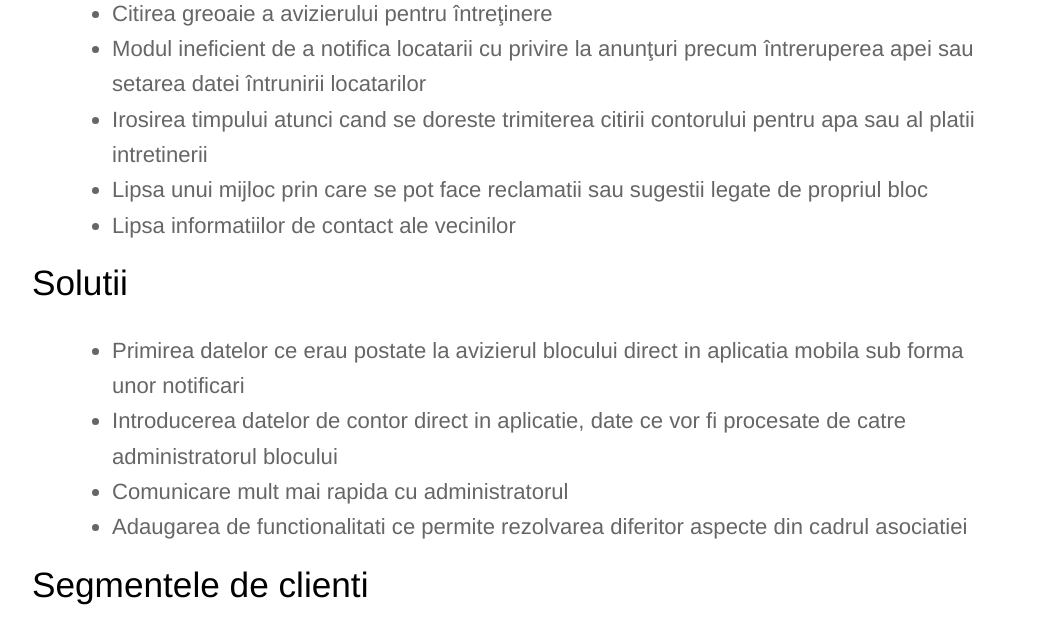
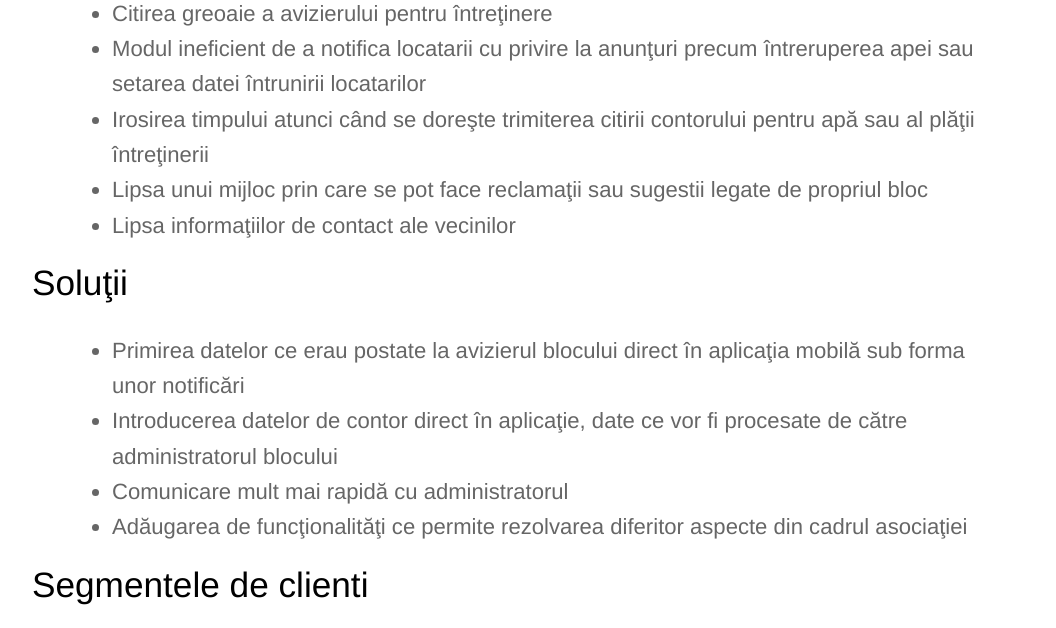
Before and after one commit to rptoma/Flaty, a Jekyll site: the page built from _posts/2018-10-14-ce-este-flaty.md, in a window 1280 px wide and 900 px high, scrolled down 926 px. Shown: the part 153-781 px from the top of the window, without its empty margins (108-1164 px from the left). Built offline with Jekyll 4.4.1, drawn with Linux system fonts in a browser that asks for light colours.

Commit message:
Updated '_posts/2018-10-14-ce-este-flaty.md' via CloudCannon

```diff
--- a/_posts/2018-10-14-ce-este-flaty.md
+++ b/_posts/2018-10-14-ce-este-flaty.md
@@ -13,16 +13,16 @@ Flaty este o aplicaţie mobilă ce oferă suport atât pentru Android, cât şi
 
 > * Citirea greoaie a avizierului pentru întreţinere
 > * Modul ineficient de a notifica locatarii cu privire la anunţuri precum întreruperea apei sau setarea datei întrunirii locatarilor
-> * Irosirea timpului atunci cand se doreste trimiterea citirii contorului pentru apa sau al platii intretinerii
-> * Lipsa unui mijloc prin care se pot face reclamatii sau sugestii legate de propriul bloc
-> * Lipsa informatiilor de contact ale vecinilor
+> * Irosirea timpului atunci când se doreşte trimiterea citirii contorului pentru apă sau al plăţii întreţinerii
+> * Lipsa unui mijloc prin care se pot face reclamaţii sau sugestii legate de propriul bloc
+> * Lipsa informaţiilor de contact ale vecinilor
 
-## Solutii
+## Soluţii
 
-> * Primirea datelor ce erau postate la avizierul blocului direct in aplicatia mobila sub forma unor notificari
-> * Introducerea datelor de contor direct in aplicatie, date ce vor fi procesate de catre administratorul blocului
-> * Comunicare mult mai rapida cu administratorul
-> * Adaugarea de functionalitati ce permite rezolvarea diferitor aspecte din cadrul asociatiei
+> * Primirea datelor ce erau postate la avizierul blocului direct în aplicaţia mobilă sub forma unor notificări
+> * Introducerea datelor de contor direct în aplicaţie, date ce vor fi procesate de către administratorul blocului
+> * Comunicare mult mai rapidă cu administratorul
+> * Adăugarea de funcţionalităţi ce permite rezolvarea diferitor aspecte din cadrul asociaţiei
 
 ## Segmentele de clienti
 
```
